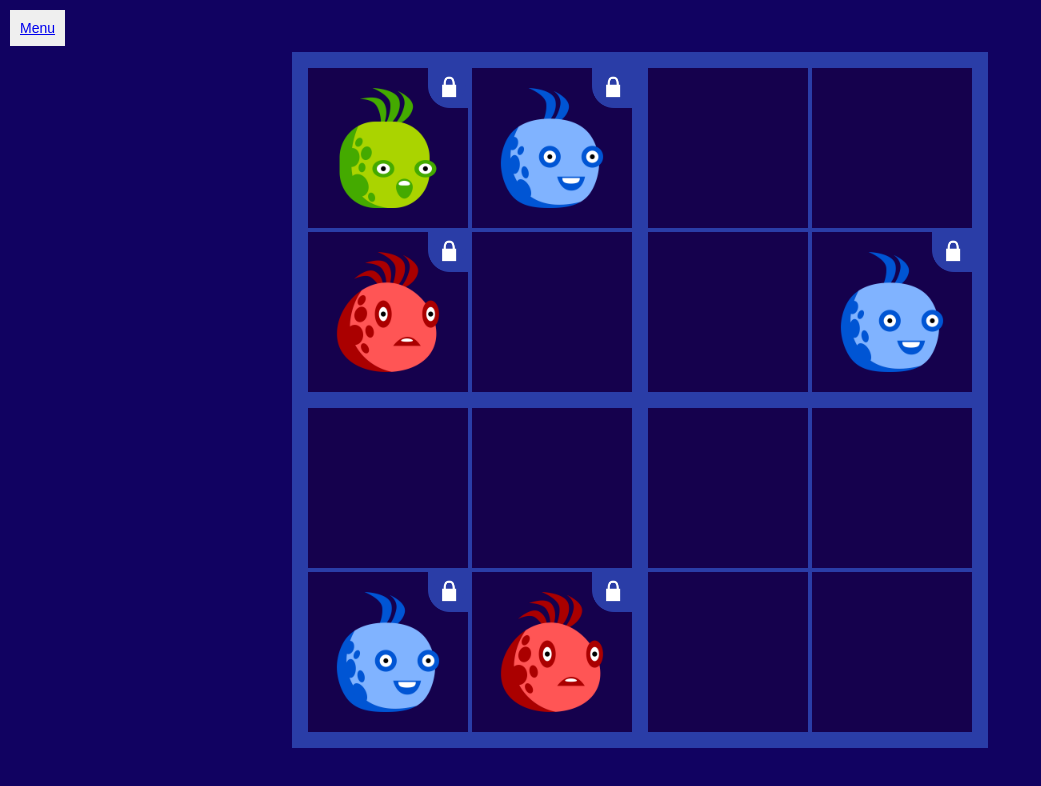
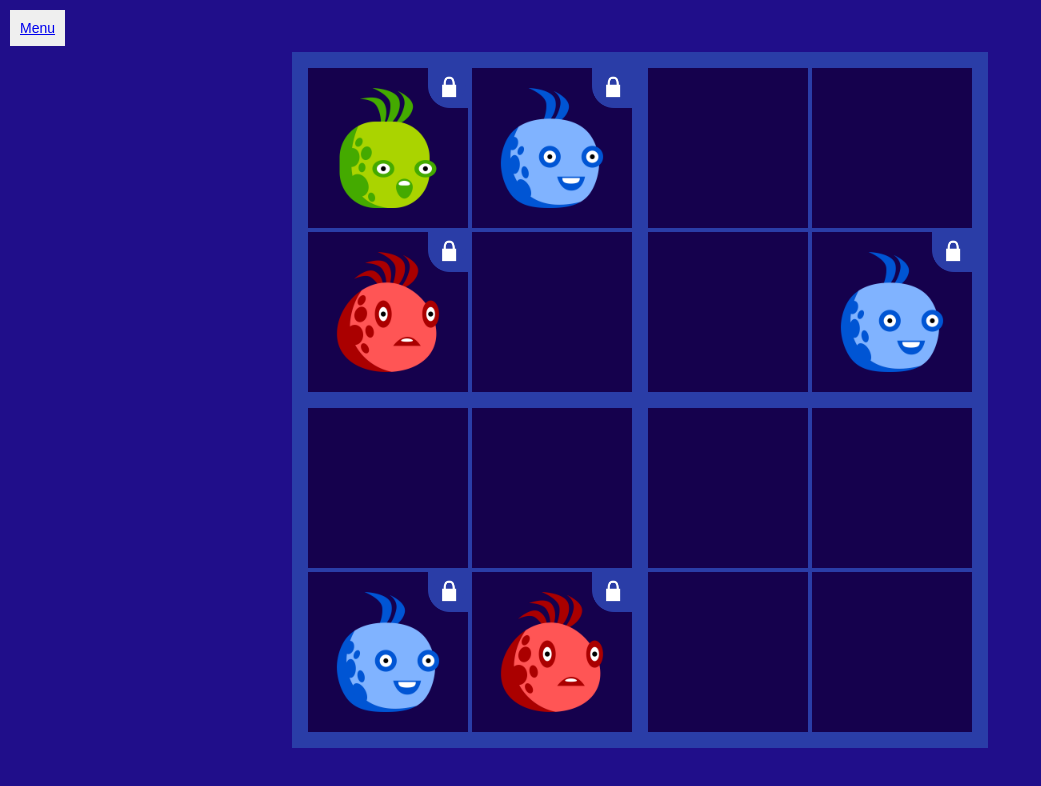
Before and after one commit to zandy333/grafiku, a plain HTML site: page index.html in a window 1280 px wide. Shown: the whole page, without its empty margins (0-1041 px from the left). Drawn offline with Linux system fonts and the light colour scheme.

Commit message:
Add files via upload

```diff
--- a/css/style.css
+++ b/css/style.css
@@ -23,7 +23,7 @@
 
   /*background-color: rgb(34, 231, 245);*/
   /*background-color: rgb(40, 1, 71);*/
-  background-color: rgb(17, 2, 97);
+  background-color: rgb(32, 14, 138);
 }
 
 #menubtn {
```
Also changed, not shown: imgs/face1.png.
